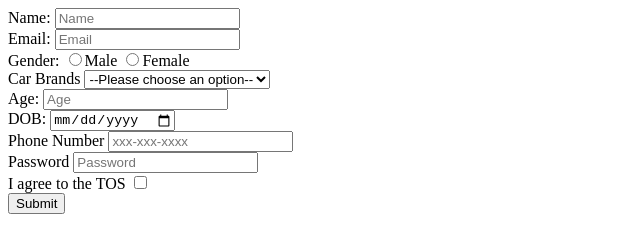
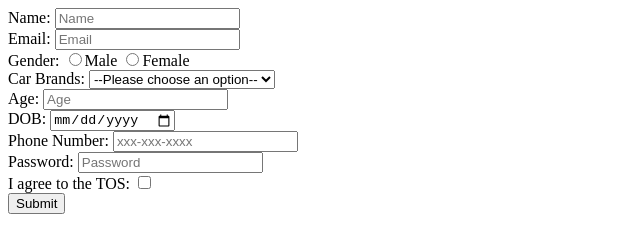
Before and after one commit to acciojob/signup-form-car-shivamkr8227, a website: page main.html in a window 1280 px wide. Shown: the full height of the page, 0-640 px from the left. Drawn offline with Linux system fonts and the light colour scheme.

Commit message:
created a submission

```diff
--- a/main.html
+++ b/main.html
@@ -19,7 +19,7 @@
 	<label for="gender">Gender:</label>
 	<input type="radio" id="gender_m" name="gender">Male
 	<input type="radio" id="gender_f" name="gender">Female<br>
-	<label for="car" >Car Brands</label>
+	<label for="car" >Car Brands:</label>
 	<select id="car" >
 		 <option value="" disabled selected>--Please choose an option--</option>
 		<option value="BMW">BMW</option>
@@ -30,11 +30,11 @@
 	<input type="number" id="age" placeholder="Age"><br>
 	<label for="dob">DOB:</label>
 	<input type="date" id="dob"><br>
-	<label for="tel">Phone Number</label>
+	<label for="tel">Phone Number:</label>
 	<input type="tel" id="tel" placeholder="xxx-xxx-xxxx"><br>
-	<label for="passowrd">Password</label>
+	<label for="passowrd">Password:</label>
 	<input type="password" id="password" placeholder="Password"><br>
-	<label for="tos">I agree to the TOS</label>
+	<label for="tos">I agree to the TOS:</label>
 	<input type="checkbox" id="tos"><br>
 	<input type="submit" id="sub">
 
```
